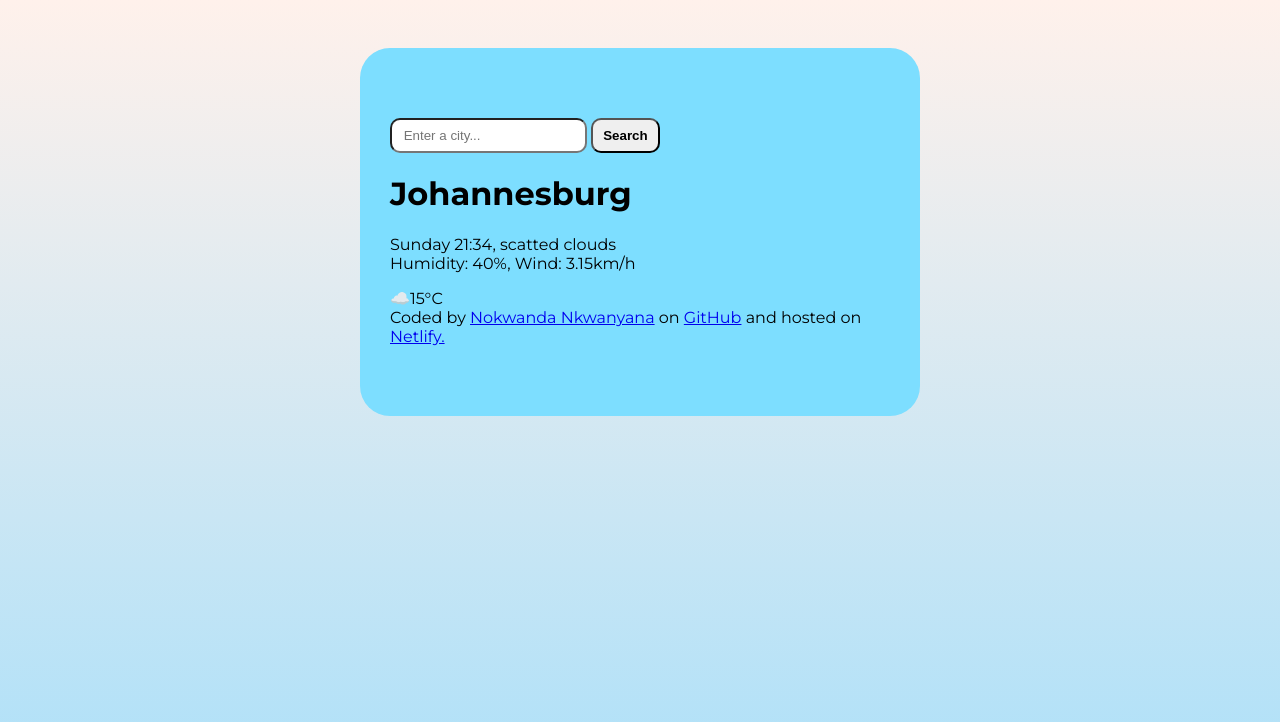
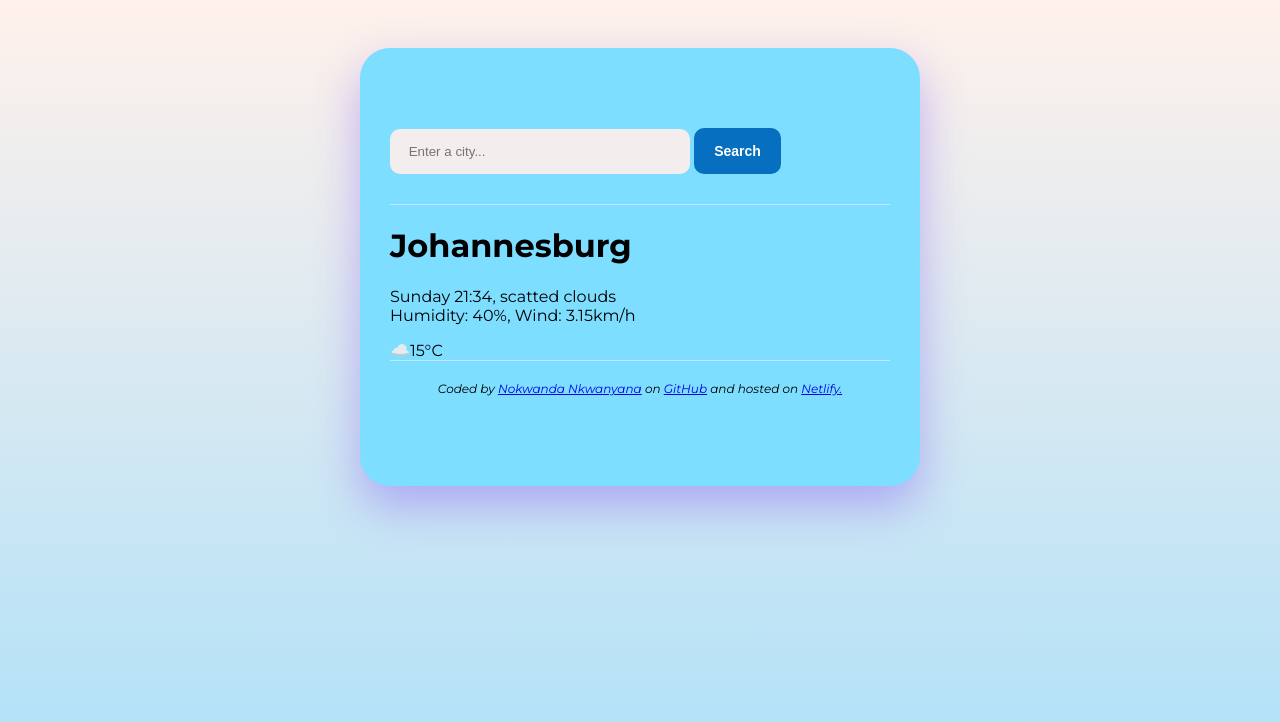
Before and after one commit to Nokwanda15/nokwanda-final-weather-app, a plain HTML site: page index.html in a window 1280 px wide. Drawn offline with Linux system fonts and the light colour scheme.

Commit message:
styled the header and footer

```diff
--- a/styling/style.css
+++ b/styling/style.css
@@ -11,20 +11,39 @@ body {
 .text-background {
   background: #7ddeff;
   width: 500px;
-  padding: 70px 30px;
+  padding: 50px 30px 70px 30px;
   border-radius: 30px;
   margin: 0 auto;
+  box-shadow: 0 20px 45px rgba(135, 93, 241, 0.45);
 }
 #searchbox {
   border-radius: 10px;
-  padding: 8px;
+  padding: 15px;
+  background: #f3eeed;
+  border: none;
+  width: 300px;
 }
 #result-button {
   border-radius: 10px;
-  padding: 8px 10px;
+  padding: 15px 20px;
   font-weight: bold;
+  border: 30px;
+  color: white;
+  background: #066fbf;
+  font-size: 14px;
 }
 .first-form {
   display: block;
   margin: 0 auto;
 }
+header {
+  border-bottom: 1px solid #c3e8f9;
+  padding: 30px 0;
+}
+footer {
+  border-top: 1px solid #c3e8f9;
+  padding: 20px 30px;
+  text-align: center;
+  font-size: 12px;
+  font-style: italic;
+}
```
